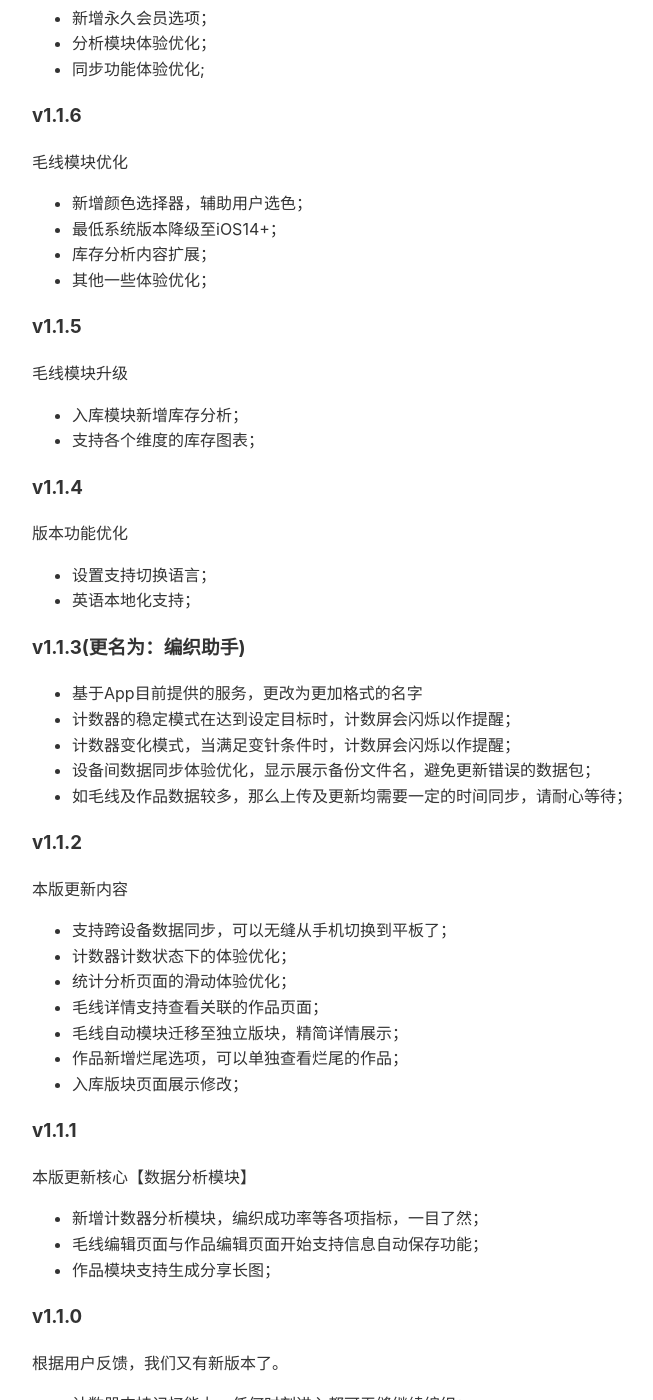
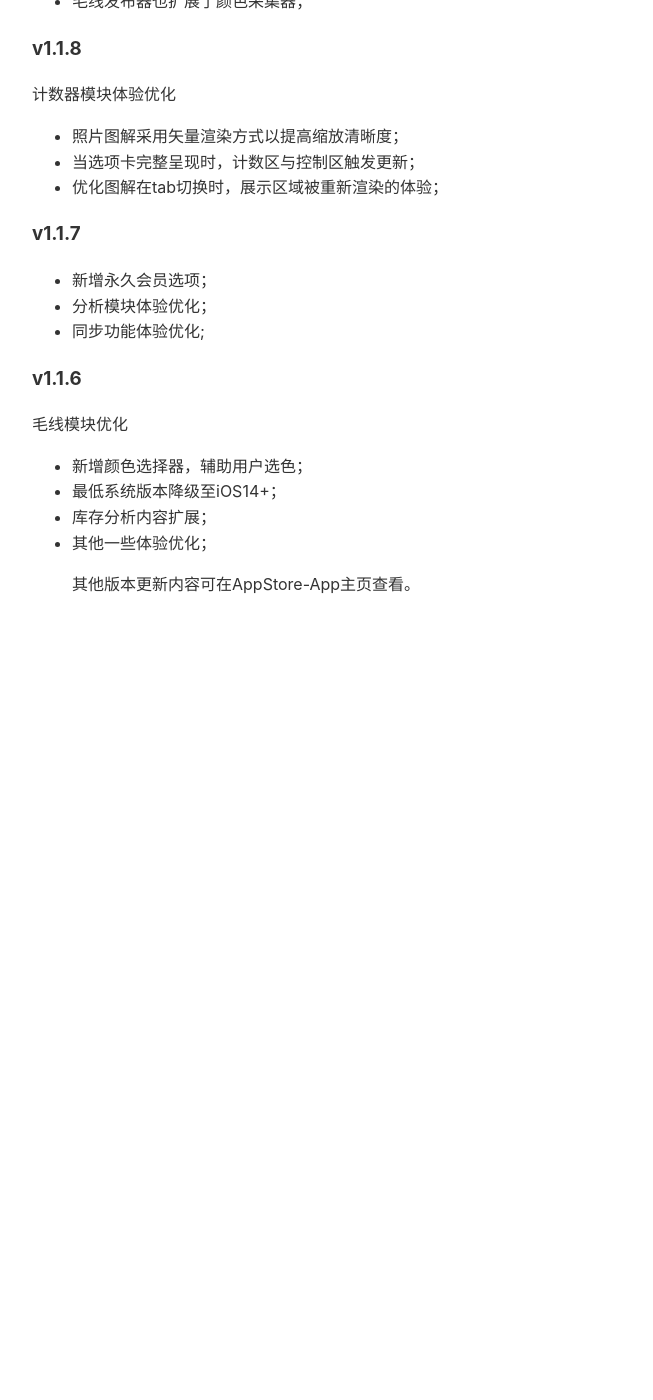
Before and after one commit to iBlackStone/iblackstone.github.io, a Jekyll site: the page built from setword/versions.md, in a window 1280 px wide and 1400 px high, scrolled down 2491 px. Shown: the whole window, without its empty margins (224-877 px from the left). Built offline with Jekyll 4.4.1, drawn with Linux system fonts in a browser that asks for light colours; after the commit the page ends 3121 px from its top, so only the background shows below that; some of the changed text lies outside the part shown.

```diff
--- a/setword/versions.md
+++ b/setword/versions.md
@@ -99,66 +109,5 @@ title: "版本更新记录"
 - 库存分析内容扩展；
 - 其他一些体验优化；
 
-### v1.1.5
-毛线模块升级
-- 入库模块新增库存分析；
-- 支持各个维度的库存图表；
-
-### v1.1.4
-
-版本功能优化
-- 设置支持切换语言；
-- 英语本地化支持；
-
-### v1.1.3(更名为：编织助手)
-- 基于App目前提供的服务，更改为更加格式的名字
-- 计数器的稳定模式在达到设定目标时，计数屏会闪烁以作提醒；
-- 计数器变化模式，当满足变针条件时，计数屏会闪烁以作提醒；
-- 设备间数据同步体验优化，显示展示备份文件名，避免更新错误的数据包；
-- 如毛线及作品数据较多，那么上传及更新均需要一定的时间同步，请耐心等待；
-
-### v1.1.2
-本版更新内容
-- 支持跨设备数据同步，可以无缝从手机切换到平板了；
-- 计数器计数状态下的体验优化；
-- 统计分析页面的滑动体验优化；
-- 毛线详情支持查看关联的作品页面；
-- 毛线自动模块迁移至独立版块，精简详情展示；
-- 作品新增烂尾选项，可以单独查看烂尾的作品；
-- 入库版块页面展示修改；
-
-### v1.1.1
-
-本版更新核心【数据分析模块】
-- 新增计数器分析模块，编织成功率等各项指标，一目了然；
-- 毛线编辑页面与作品编辑页面开始支持信息自动保存功能；
-- 作品模块支持生成分享长图；
-
-### v1.1.0
-
-根据用户反馈，我们又有新版本了。
-- 计数器支持记忆能力，任何时刻进入都可无缝继续编织；
-- 计数器支持变化模式，复杂图解轻松应对；
-- 计数器支持自动化，效率正确率两不误；
-- 毛线列表与作品列表内嵌搜索功能；
-- iPad UI展示优化；
-- 其他一些UI细节及体验优化；
-
-### v1.0.9
-
-重磅升级
-- 新增作品模块；
-- 新增计数器，支持图解、操作日志及各种高级功能；
-- 毛线列表页与作品列表页都支持搜索功能了；
-- 总结：让每一针都有迹可循。
-
-### v1.0.8
-- 功能体验优化；
-- 修复发现的bug；
-
-### v1.0.7
-本版新增功能如下：
-- 毛线发布器支持多图录入器及图片预览工具；
-- 毛线列表的UI布局优化
 
 > 其他版本更新内容可在AppStore-App主页查看。
```
Also changed, not shown: other parts of setword/versions.md (+10 -0 lines), setword/versionsen.md (+11 -57 lines).
